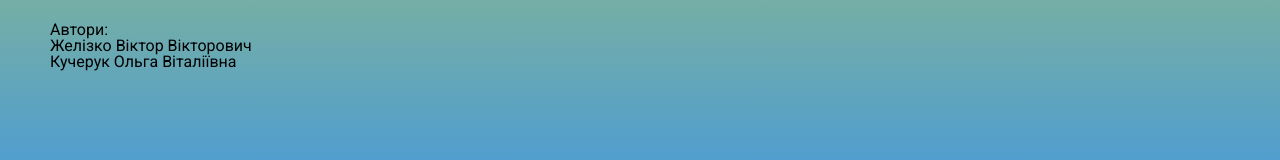
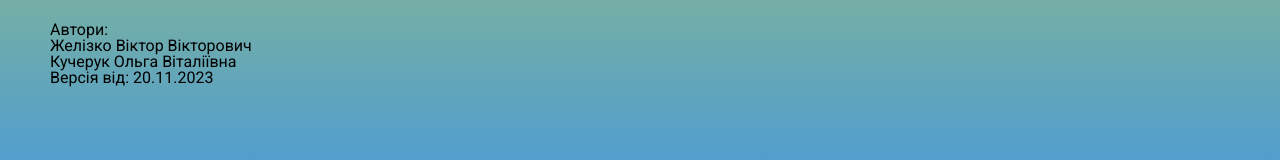
Before and after one commit to victorchei/test-ui, a React (Create React App) app: page / in a window 1280 px wide. Shown: the part 535-695 px from the top of the page. Built offline with nearby package versions, Linux system fonts and the light colour scheme.

Commit message:
add version date

```diff
--- a/src/components/App.tsx
+++ b/src/components/App.tsx
@@ -70,6 +70,7 @@ export default function App() {
         <h3>Автори:</h3>
         <p>Желізко Віктор Вікторович</p>
         <p>Кучерук Ольга Віталіївна</p>
+        <p>Версія від: 20.11.2023</p>
       </div>
 
       {/* <Typography className="authors" style={{ margin: '70px 50px' }}>
```
